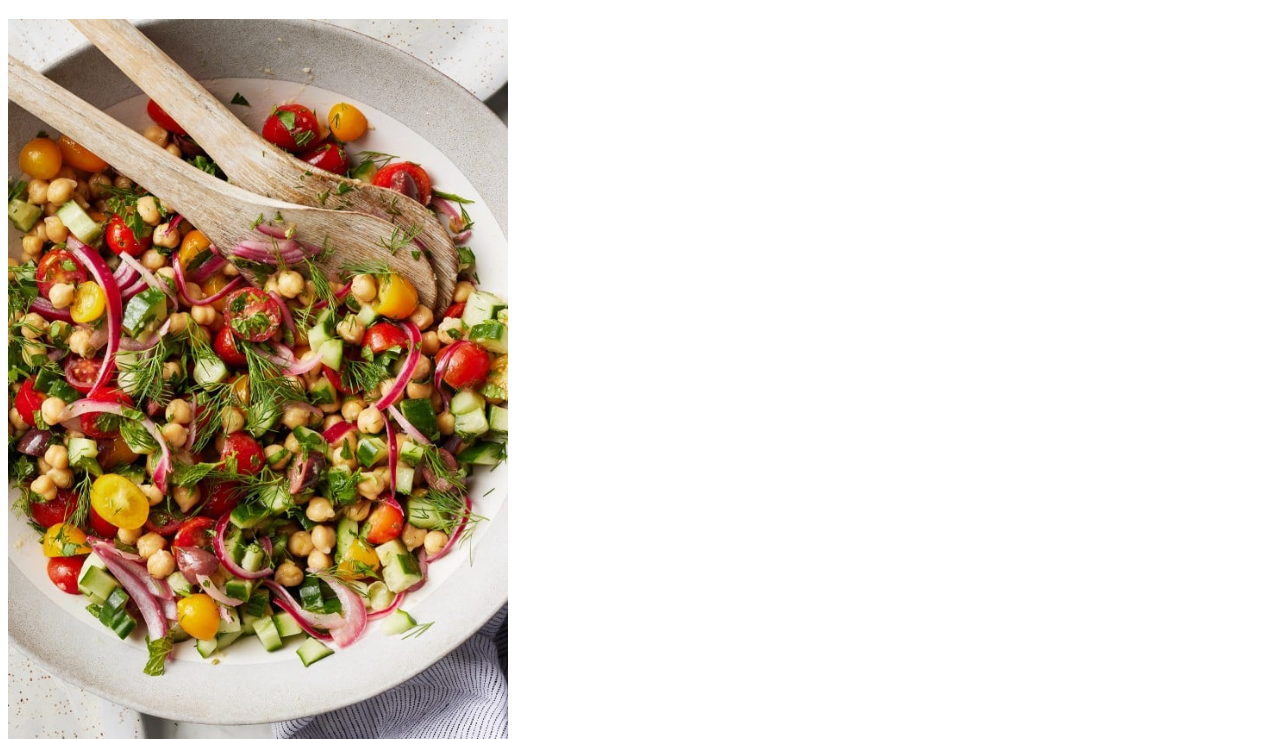
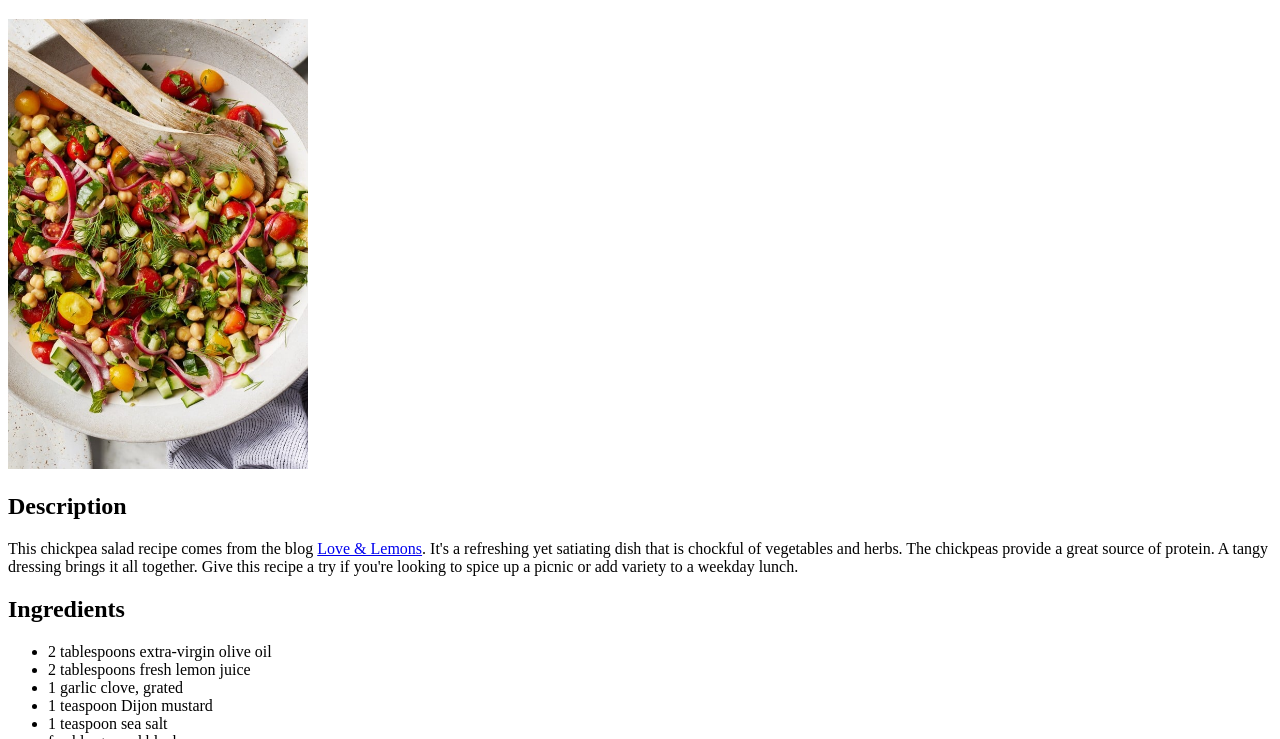
Before and after one commit to jtieu7268/odin-recipes, a plain HTML site: page recipes/chickpeasalad.html in a window 1280 px wide. Shown: the part 61-800 px from the top of the page. Drawn offline with Linux system fonts and the light colour scheme.

Commit message:
Change width of image in chickpeasalad.html for better formatting

```diff
--- a/recipes/chickpeasalad.html
+++ b/recipes/chickpeasalad.html
@@ -9,7 +9,7 @@
     <body>
         <h1>Chickpea Salad</h1>
 
-        <img src="../img/chickpeasalad.jpg" alt="bowl of chickpea salad" width="500">
+        <img src="../img/chickpeasalad.jpg" alt="bowl of chickpea salad" width="300">
 
         <h2>Description</h2>
         <p>This chickpea salad recipe comes from the blog
```
